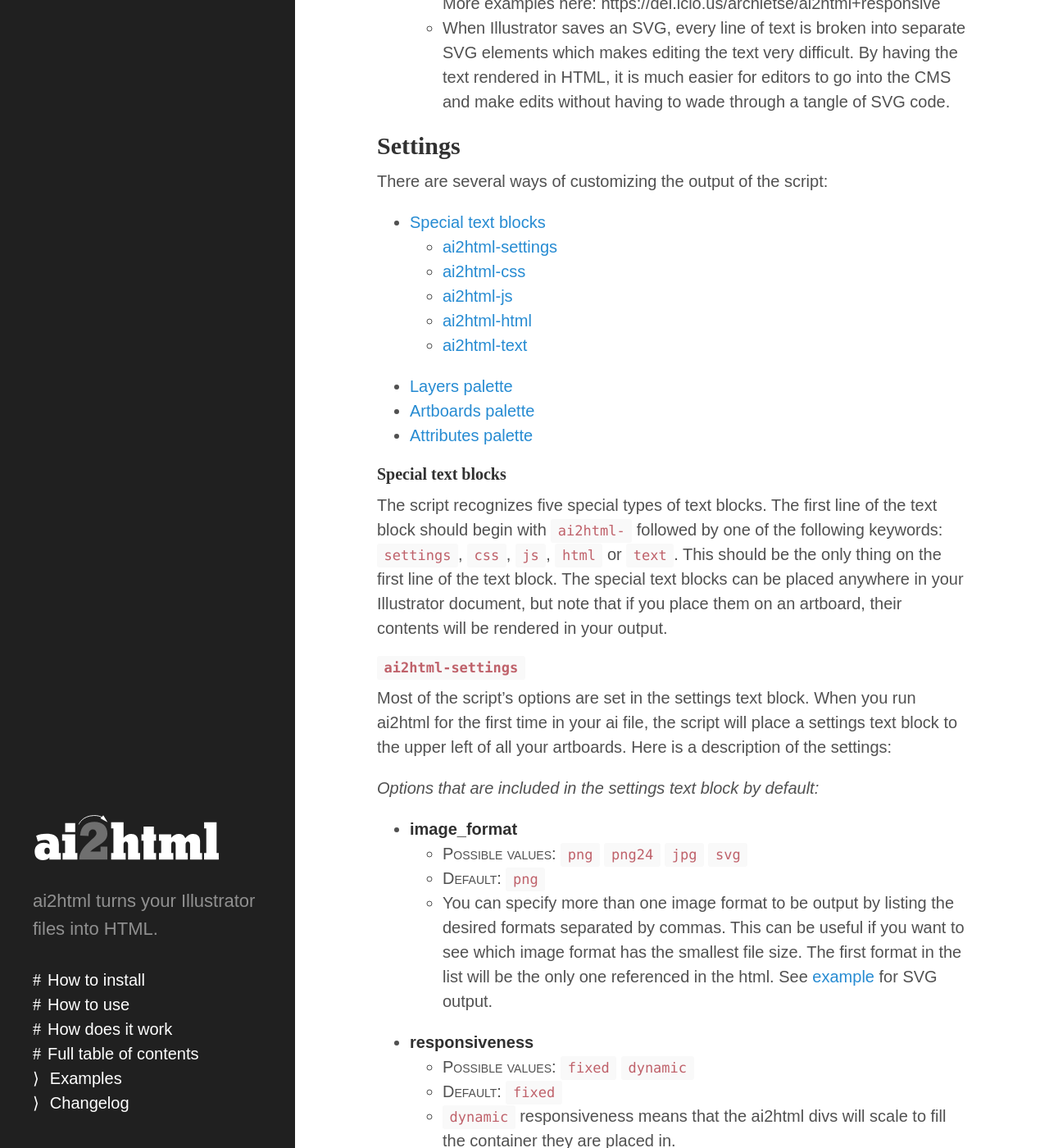
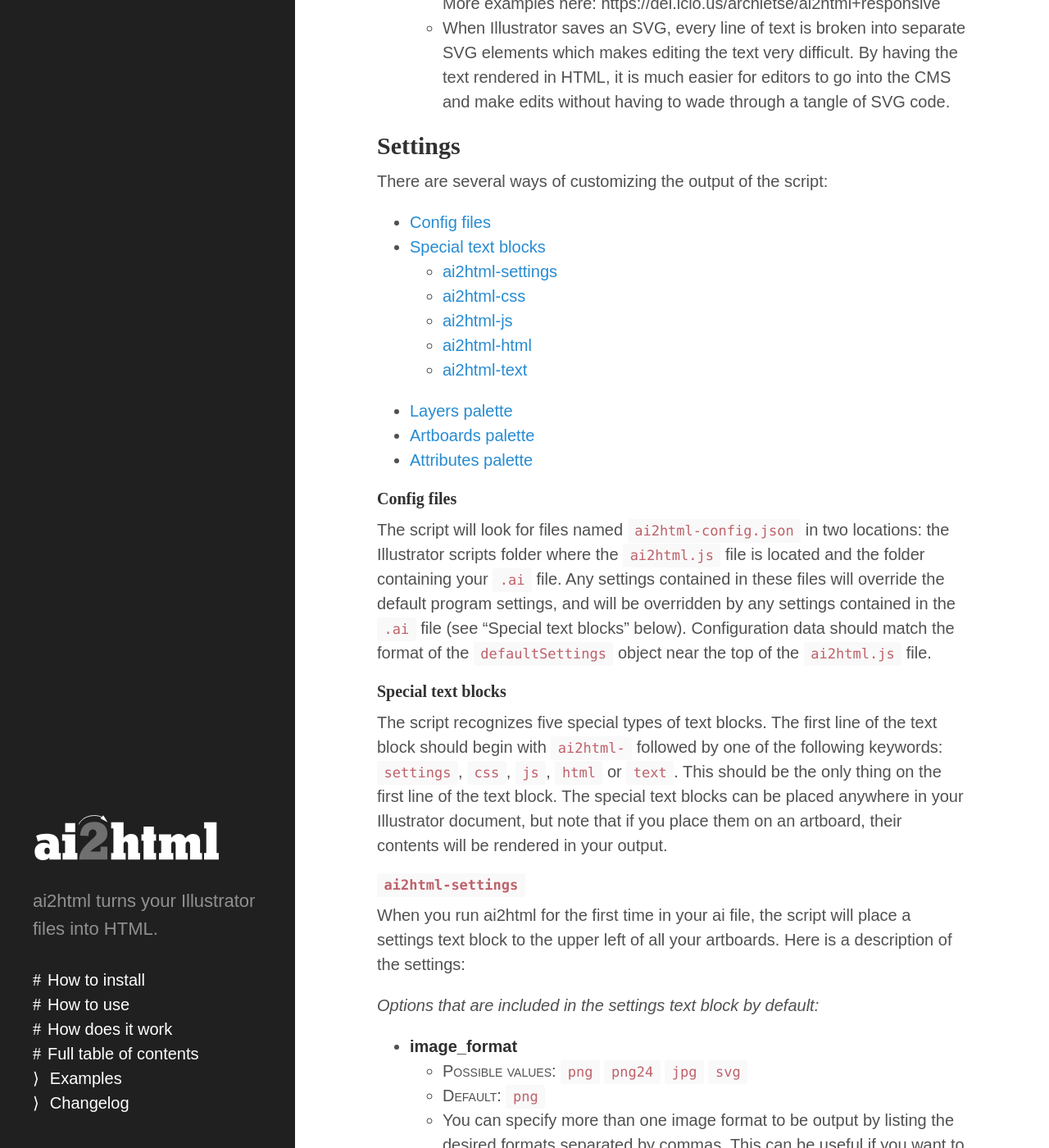
Before and after one commit to newsdev/ai2html, a Jekyll site: the page built from index.md, in a window 1280 px wide and 1400 px high, scrolled down 1881 px. Shown: the whole window at 82% size. Built offline with Jekyll 4.4.1, drawn with Linux system fonts in a browser that asks for light colours; some of the changed text lies outside the part shown.

Commit message:
Update docs to reflect new configuration system

````diff
--- a/index.md
+++ b/index.md
@@ -61,6 +61,7 @@
 
 There are several ways of customizing the output of the script:
 
+- [Config files](#config-files)
 - [Special text blocks](#special-text-blocks)
   - [ai2html-settings](#ai2html-settings)
   - [ai2html-css](#ai2html-css)
@@ -71,6 +72,9 @@
 - [Artboards palette](#artboards-palette)
 - [Attributes palette](#attributes-palette)
 
+#### Config files
+
+The script will look for files named `ai2html-config.json` in two locations: the Illustrator scripts folder where the `ai2html.js` file is located and the folder containing your `.ai` file. Any settings contained in these files will override the default program settings, and will be overridden by any settings contained in the `.ai` file (see "Special text blocks" below). Configuration data should match the format of the `defaultSettings` object near the top of the `ai2html.js` file.
 
 #### Special text blocks
 
@@ -78,7 +82,7 @@
 
 ##### `ai2html-settings`
 
-Most of the script’s options are set in the settings text block. When you run ai2html for the first time in your ai file, the script will place a settings text block to the upper left of all your artboards. Here is a description of the settings:
+When you run ai2html for the first time in your ai file, the script will place a settings text block to the upper left of all your artboards. Here is a description of the settings:
 
 *Options that are included in the settings text block by default:*
 
@@ -287,7 +289,7 @@
 
 ## Using fonts other than Arial and Georgia
 
-If you want to use fonts other than Arial and Georgia, you can add them to the `fonts` array in the `constants` section of the script. You will need to know how Illustrator refers to the font. Enter this name as the `aifont` property.
+If you want to use fonts other than Arial and Georgia, you can add them to a `fonts` array in an `ai2html-config.json` config file (see above). You will need to know how Illustrator refers to the font. Enter this name as the `aifont` property.
 
 You can find the names that Illustrator uses for all the fonts used in your document by choosing `Find Font…` from the `Type` menu. You can also use the [aifontname script](https://raw.githubusercontent.com/newsdev/ai2html/master/utilities/aifontname.js), which will tell you the fonts used for selected text blocks.
 
@@ -297,8 +299,6 @@
 font-weight: bold;
 font-style: italic;
 ```
-
-You may find it helpful to make a copy of this [Google spreadsheet](http://bit.ly/1BP86RH). The `fonts` worksheet can make it easier to create additional font objects to add to the array.
 
 
 ## Contributing to this project
````
Also changed, not shown: other parts of index.md (+0 -2 lines).
